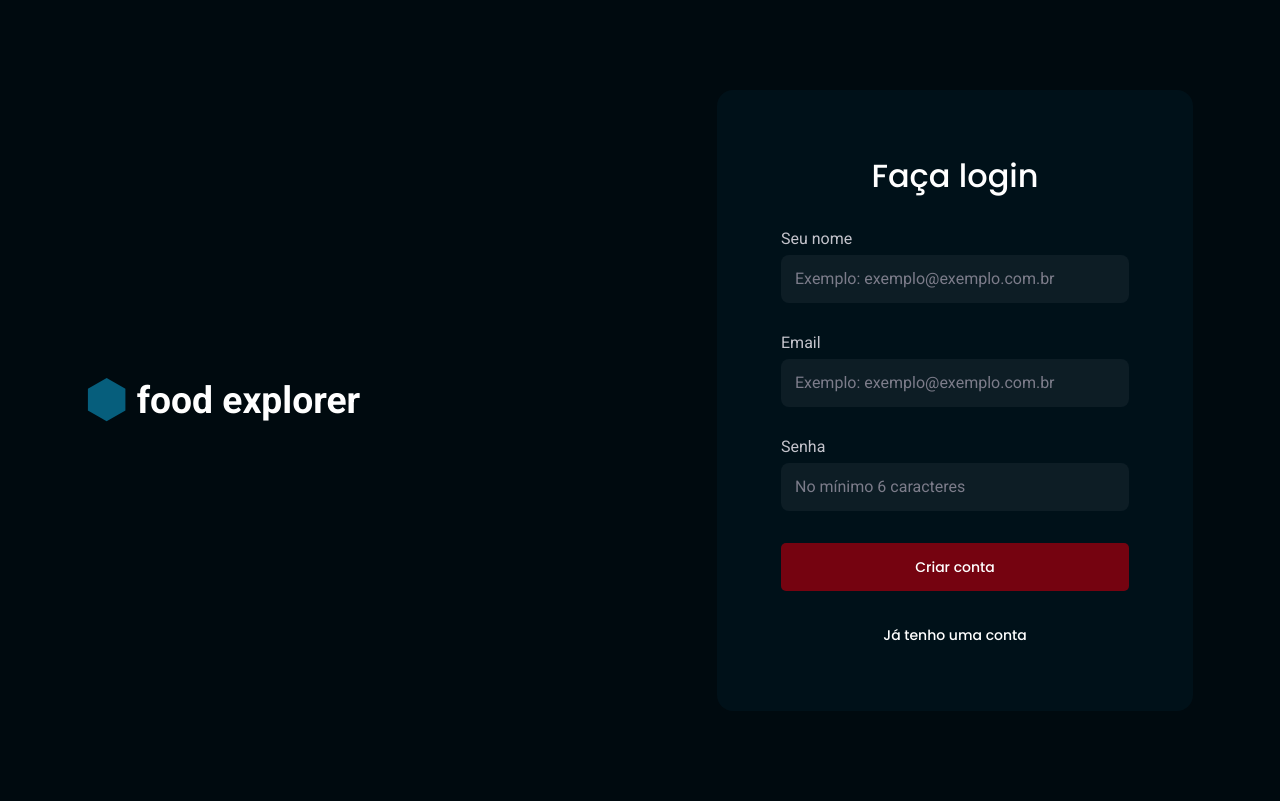
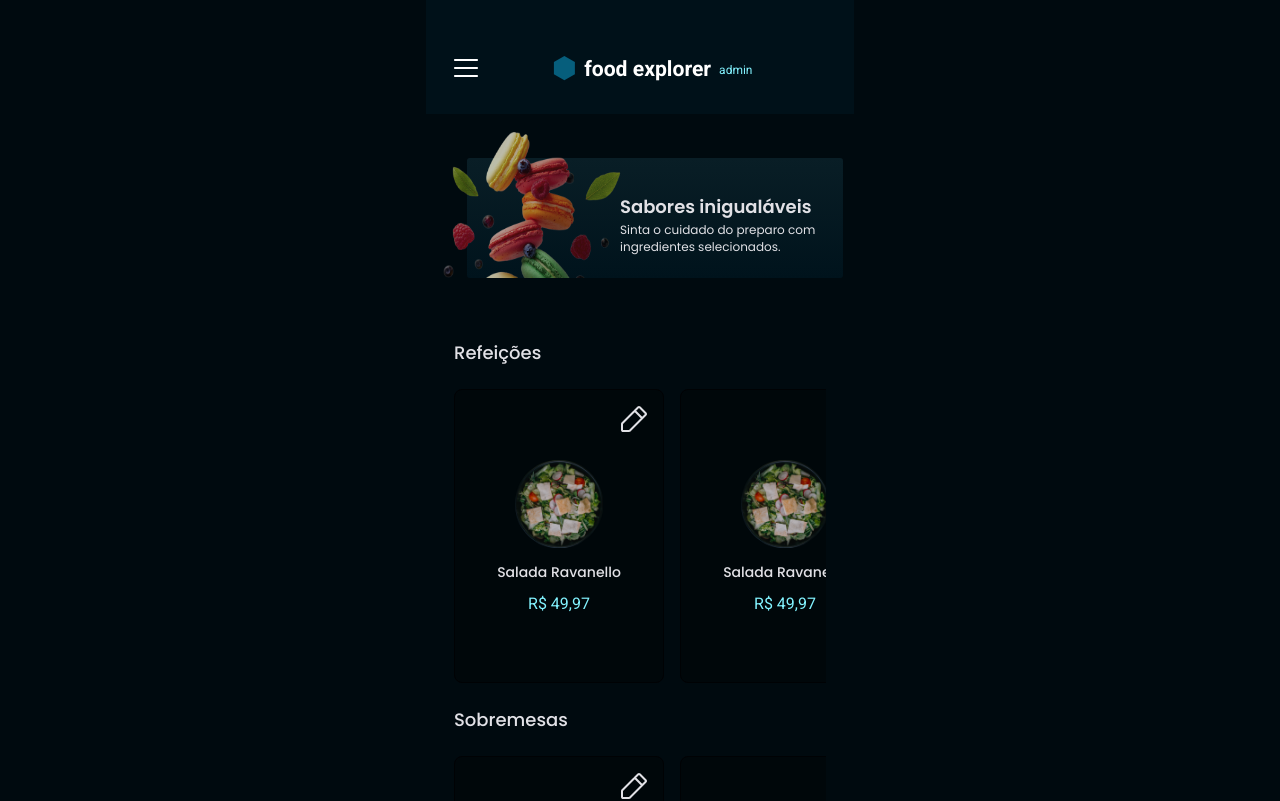
Before and after one commit to ygorbontia/Front-FoodExplorer, a React (Vite) app: page / in a window 1280 px wide. Shown: the top 801 px of the page. Built offline with nearby package versions, Linux system fonts and the light colour scheme.

Commit message:
switch page

```diff
--- a/src/App.jsx
+++ b/src/App.jsx
@@ -2,13 +2,13 @@ import { ThemeProvider } from 'styled-components';
 import GlobalStyle from './styles/global';
 import theme from './styles/theme';
 
-import { SignUp } from './pages/SignUp';
+import { Home } from './pages/Home';
 
 export function App() {
   return (
     <ThemeProvider theme={ theme }>
       <GlobalStyle />
-      <SignUp />
+      <Home />
     </ThemeProvider>
   )
 };
```
